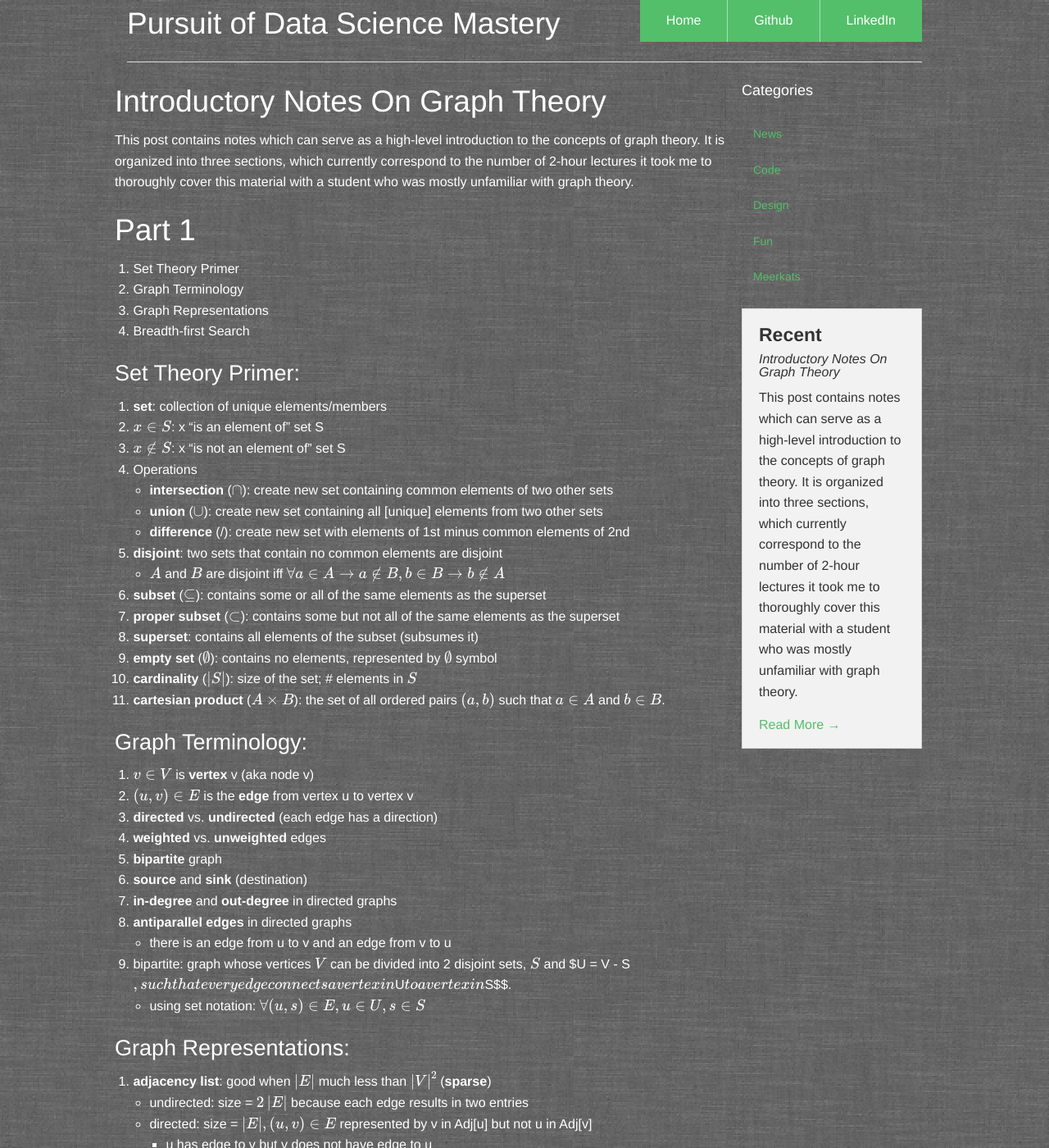
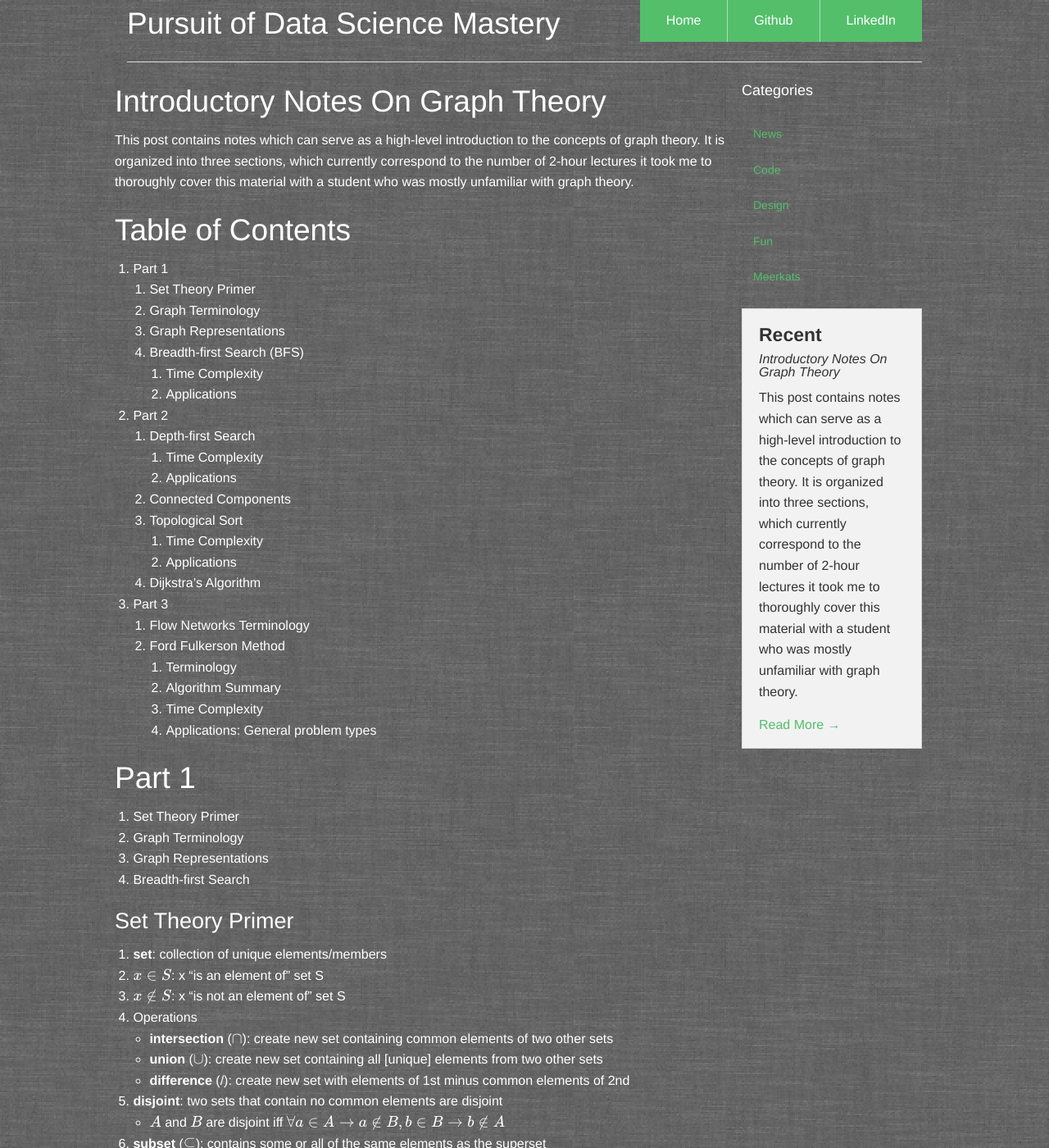
Before and after one commit to macks22/intuitive-ml, a Jekyll site: the page built from _posts/2014-07-03-introduction-to-graph-theory.md, in a window 1280 px wide and 1400 px high. Shown: the whole window at 82% size. Built offline with Jekyll 4.4.1, drawn with Linux system fonts in a browser that asks for light colours; formulas are drawn with MathJax 3; some of the changed text lies outside the part shown.

Commit message:
Added table of contents for graph theory post.

```diff
--- a/_posts/2014-07-03-introduction-to-graph-theory.md
+++ b/_posts/2014-07-03-introduction-to-graph-theory.md
@@ -9,7 +9,35 @@ concepts of graph theory. It is organized into three sections, which currently
 correspond to the number of 2-hour lectures it took me to thoroughly cover this
 material with a student who was mostly unfamiliar with graph theory.
 
+
 <!--more-->
+
+
+## Table of Contents
+
+1.  Part 1
+    1.  Set Theory Primer
+    2.  Graph Terminology
+    3.  Graph Representations
+    4.  Breadth-first Search (BFS)
+        1.  Time Complexity
+        2.  Applications
+2.  Part 2
+    1.  Depth-first Search
+        1.  Time Complexity
+        2.  Applications
+    2.  Connected Components
+    3.  Topological Sort
+        1.  Time Complexity
+        2.  Applications
+    4.  Dijkstra's Algorithm
+3.  Part 3
+    1.  Flow Networks Terminology
+    2.  Ford Fulkerson Method
+        1.  Terminology
+        2.  Algorithm Summary
+        3.  Time Complexity
+        4.  Applications: General problem types
 
 ## Part 1
 
@@ -18,7 +46,7 @@ material with a student who was mostly unfamiliar with graph theory.
 3. Graph Representations
 4. Breadth-first Search
 
-### Set Theory Primer:
+### Set Theory Primer
 
 1.  **set**: collection of unique elements/members
 2.  $$x \in S$$: x "is an element of" set S
@@ -42,7 +70,7 @@ material with a student who was mostly unfamiliar with graph theory.
 11. **cartesian product** ($$A \times B$$): the set of all ordered pairs $$(a, b)$$ such
     that $$a \in A$$ and $$b \in B$$.
 
-### Graph Terminology:
+### Graph Terminology
 
 1.  $$v \in V$$ is **vertex** v (aka node v)
 2.  $$(u, v) \in E$$ is the **edge** from vertex u to vertex v
@@ -58,7 +86,7 @@ material with a student who was mostly unfamiliar with graph theory.
     vertex in $$S$$.
     * using set notation: $$\forall (u, s) \in E, u \in U, s \in S$$
 
-### Graph Representations:
+### Graph Representations
 
 1.  **adjacency list**: good when $$\left\vert{E}\right\vert$$ much less than
     $$\left\vert{V}\right\vert^2$$ (**sparse**)
@@ -72,7 +100,7 @@ material with a student who was mostly unfamiliar with graph theory.
 
 Typically stick with adjacency lists because most graphs are sparse, rather than dense.
 
-### Breadth-first Search (BFS):
+### Breadth-first Search (BFS)
 
 1.  concept of discovery represented by colors:
     * white = undiscovered
@@ -97,7 +125,7 @@ Typically stick with adjacency lists because most graphs are sparse, rather than
     * each new node discovered is queued
     * this continues until the Q is finally empty
 
-#### Time Complexity:
+#### Time Complexity
 
 1.  queue/deqeueu is $$O(1)$$, and happen once for every vertex, which gives a total
     of $$2\left\vert{V}\right\vert = O(V)$$
@@ -108,7 +136,7 @@ Typically stick with adjacency lists because most graphs are sparse, rather than
 
 $$-> O(V) + O(V) + O(E) = O(V + E)$$
 
-#### Applications:
+#### Applications
 
 1. shortest path from a source s to a destination v
 2. connected components
@@ -121,7 +149,7 @@ $$-> O(V) + O(V) + O(E) = O(V + E)$$
 3. Connected componenents
 4. Dijkstra's algorithm
 
-### Depth-first Search:
+### Depth-first Search
 
 1.  same idea of colors to indicate discovery state
     * white = undiscovered
@@ -145,7 +173,7 @@ $$-> O(V) + O(V) + O(E) = O(V + E)$$
        black, finish time set to time + 1, and execution returns to next level
        up
 
-#### Time Complexity:
+#### Time Complexity
 
 1. Initialization: once for every vertex = $$O(V)$$
 2. Distinct set of operations for every vertex = $$O(V)$$
@@ -153,13 +181,13 @@ $$-> O(V) + O(V) + O(E) = O(V + E)$$
 
 $$-> O(V + E)$$
 
-#### Applications:
+#### Applications
 
 1. Solving mazes
 2. Topological sort
 3. Connected components, strongly connected, cycles, bridges
 
-### Connected Components:
+### Connected Components
 
 1.  path = set of edges connecting two vertices
 2.  connected component = subgraph in which any two vertices are connected by a path
@@ -169,7 +197,7 @@ $$-> O(V + E)$$
 5.  bridge = an edge whose deletion increases the number of connected components
     * a bridge connects 2 connected components; removing distinguishes them
 
-### Topological Sort:
+### Topological Sort
 
 1.  DAG = directed acyclic graph (directed and no cycles)
     * often used to indicate precedences among events
@@ -178,18 +206,18 @@ $$-> O(V + E)$$
     * add in step: when finished, insert onto front of linked list
     * afterwards, return the linked list.
 
-#### Time Complexity:
+#### Time Complexity
 
 1. Same as DFS, since we have only one additional operation for each vertex.
 
 $$-> O(V + E)$$
 
-#### Applications:
+#### Applications
 
 1.  critical path
 2.  valid ordering of events (dependency graph)
 
-### Dijkstra's Algorithm:
+### Dijkstra's Algorithm
 
 1.  Problem description: find the single-source shortest path on a weighted,
     directed graph for the case in which all edge weights are nonnegative
@@ -213,7 +241,7 @@ $$-> O(V + E)$$
 5. Transforming Graphs into Flow Networks
 6. Max Bipartite Matching
 
-### Flow Networks Terminology:
+### Flow Networks Terminology
 
 Directed graph in which each edge has a nonnegative capacity $$c(u,v) \geq 0$$
 
@@ -234,7 +262,7 @@ Directed graph in which each edge has a nonnegative capacity $$c(u,v) \geq 0$$
     * $$\left\vert{f}\right\vert = \sum\nolimits_{} f(s,t) - f(t,s)$$ for all flows
 8.  all edges not shown are assumed to have capacity of 0 for ease of reasoning
 
-### Ford Fulkerson Method:
+### Ford Fulkerson Method
 
 Goal: find the max flow ($$f^*$$)
 
@@ -271,7 +299,7 @@ localized flows to increase the global flow
 4.  Update flow values for all edges in that path
 5.  Repeat until no augmenting paths can be found
 
-#### Time Complexity:
+#### Time Complexity
 
 1.  While loop repeats no more than $$\left\vert{f^*}\right\vert$$ times (increase
     at least 1 each time)
@@ -282,7 +310,7 @@ localized flows to increase the global flow
 
 $$-> O(VE^2)$$
 
-#### Applications: General problem types:
+#### Applications: General problem types
 
 1.  multi-source multi-sink max flow problem
 2.  max cardinality bipartite matching
@@ -290,7 +318,7 @@ $$-> O(VE^2)$$
 4.  max edge-disjoint path
 
 
-### Max-flow Min-cut Theorem:
+### Max-flow Min-cut Theorem
 
 In a flow network, the following are equivalent:
 
@@ -298,7 +326,7 @@ In a flow network, the following are equivalent:
 2. residual network Gf contains no augmenting paths
 3. $$\left\vert{f}\right\vert = c(S,T)$$ for some $$cut(S,T)$$ in $$G$$
 
-### Transforming Graphs into Flow Networks:
+### Transforming Graphs into Flow Networks
 
 It is often necessary to alter the graph structure to meet the constraints of a
 flow network. This is useful when the alterations are simple.
@@ -311,7 +339,7 @@ flow network. This is useful when the alterations are simple.
     * new edge from all existing sinks to supersink
     * all new edges given infinite capacity (should not limit current env)
 
-### Max Bipartite Matching:
+### Max Bipartite Matching
 
 Find maximum number of matchings in a bipartite graph: network flow!
 
```
